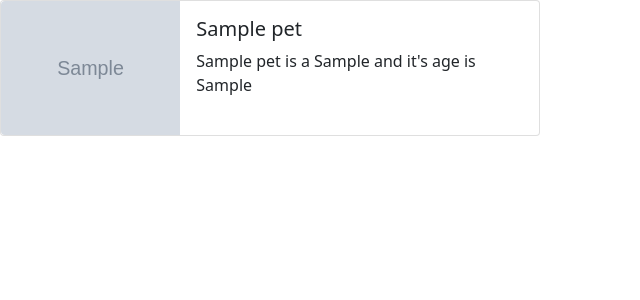
After one commit to lancelee2885/flaks-adoption, a Flask app: page /1 in a window 1280 px wide. The commit adds this page. Shown: the top 300 px of the page, without its empty margins (0-640 px from the left). Run offline with Flask 2, Linux system fonts and the light colour scheme; tables that the repository leaves empty hold one stand-in row (values such as "Sample post"); grey boxes marked "Sample" are stand-in pictures.

Commit message:
step6 partially completed

```diff
--- a/app.py
+++ b/app.py
@@ -27,6 +27,7 @@ db.create_all()
 
 toolbar = DebugToolbarExtension(app)
 
+
 @app.route("/")
 def home_page():
     """Render a page about pets"""
@@ -35,17 +36,38 @@ def home_page():
 
     return render_template("home.html", pets=pets)
 
-@app.route('/add', methods=["GET","POST"])
+
+@app.route('/add', methods=["GET", "POST"])
 def show_form():
     """Show user form and update pet list on database"""
+
     form = PetForm()
 
-    # Validate data
-    if(form.validate_on_submit()):
+
+    if form.validate_on_submit():
         name = form.name.data
         species = form.species.data
         photo_url = form.photo_url.data
+        age = form.age.data
+        notes = form.notes.data
+
+        pet = Pet(name=name,
+                  species=species,
+                  photo_url=photo_url,
+                  age=age,
+                  notes=notes)
+
+        db.session.add(pet)
+        db.session.commit()
+
         return redirect('/')
 
+    return render_template('add_pet.html', form=form)
 
-    return render_template('/add', form=form)
+@app.route('/<int:pet_id>')
+def render_pet_page(pet_id):
+    """Show pet information"""
+
+    pet = Pet.query.get(pet_id)
+
+    return render_template('pet_info.html', pet=pet)
--- a/templates/home.html
+++ b/templates/home.html
@@ -5,7 +5,7 @@
     {% for pet in pets%}
         <img src="{{pet.photo_url}}">
         <p>
-            {{pet.name}} is
+            <a href="/{{pet.id}}">{{pet.name}}</a> is
             {% if pet.available == true %}
                 available
             {% else %}
--- /dev/null
+++ b/templates/pet_info.html
@@ -0,0 +1,19 @@
+{% extends 'base.html' %}
+
+{% block content %}
+
+<div class="card mb-3" style="max-width: 540px;">
+    <div class="row g-0">
+      <div class="col-md-4">
+        <img src="{{pet.photo_url}}" class="img-fluid rounded-start">
+      </div>
+      <div class="col-md-8">
+        <div class="card-body">
+          <h5 class="card-title">{{pet.name}}</h5>
+          <p class="card-text">{{pet.name}} is a {{pet.species}} and it's age is {{pet.age}}</p>
+        </div>
+      </div>
+    </div>
+  </div>
+
+{% endblock %}
```
Also changed, not shown: forms.py (+13 -6 lines), templates/add_pet.html (+15 -7 lines).
